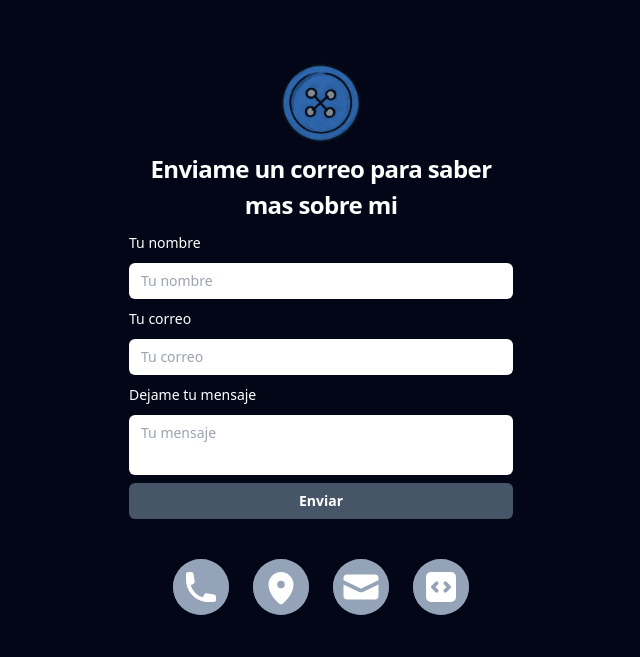
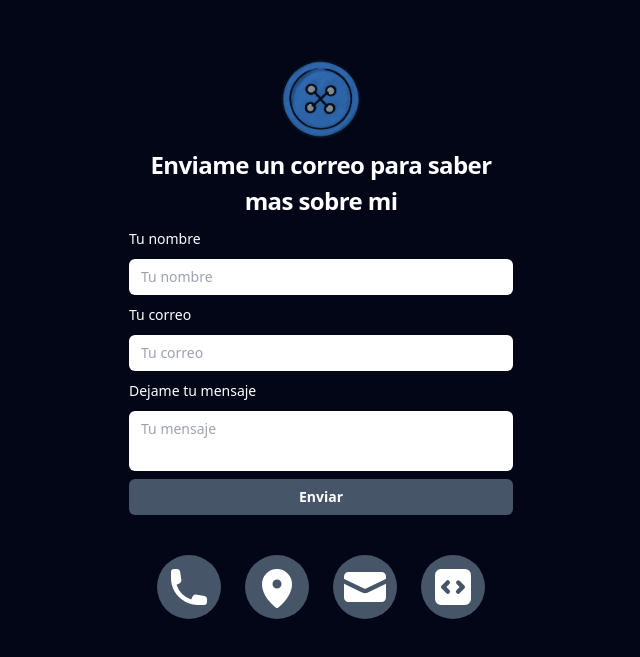
Before and after one commit to Carlos-Boton/Portafolio, a React (Create React App) app: page / in a window 1280 px wide. Shown: the part 2461-3118 px from the top of the page, without its empty margins (319-959 px from the left). Built offline with nearby package versions, Linux system fonts and the light colour scheme.

Commit message:
cambios en contacto

```diff
--- a/src/components/pages/contacto.jsx
+++ b/src/components/pages/contacto.jsx
@@ -106,13 +106,13 @@ const Contacto = ({ iconsContacto,iconosImagenes,logoSeleccionado }) => {
 
                 <div className=" w-full">
                     <div className="flex items-center justify-center w-full space-x-6">
-                        <div className="group relative w-14 h-14 z-10">
-                            <div className="absolute bg-slate-400 h-full w-full rounded-full z-20 p-2">
-                                <Icono1 className="w-10 h-10" />
+                        <div className="group relative w-16 h-16 z-10">
+                            <div className="absolute bg-slate-600 h-full w-full rounded-full z-20 p-2">
+                                <Icono1 className="w-12 h-12" />
                             </div>
-                            <div className="absolute transition-all w-14 h-14 bottom-0 group-hover:-bottom-[70px]">
+                            <div className="absolute transition-all w-14 h-14 bottom-1 left-1 group-hover:-bottom-[70px]">
                                 <div className="relative h-full w-full">
-                                    <div className="absolute transition-all left-0 group-hover:-left-[70px] h-full w-full bg-slate-500 rounded-full group-hover:w-[200px] p-3 group-hover:delay-300 delay-0 overflow-hidden">
+                                    <div className="absolute transition-all border-2 left-0 group-hover:-left-[70px] h-full w-full bg-slate-800 rounded-full group-hover:w-[200px] p-3 group-hover:delay-300 delay-0 overflow-hidden">
                                         <h3 className="opacity-0 scale-95 transition-all duration-300 text-xl text-center
                                         group-hover:opacity-100 group-hover:scale-100 group-hover:delay-[350ms] delay-0 whitespace-nowrap">+52 981 177 15 71</h3>
                                     </div>
@@ -120,13 +120,13 @@ const Contacto = ({ iconsContacto,iconosImagenes,logoSeleccionado }) => {
                             </div>
                         </div>
 
-                        <div className="group relative w-14 h-14 z-10">
-                            <div className="absolute bg-slate-400 h-full w-full rounded-full z-20 p-2">
-                                <Icono2 className="w-10 h-10" />
+                        <div className="group relative w-16 h-16 z-10">
+                            <div className="absolute bg-slate-600 h-full w-full rounded-full z-20 p-2">
+                                <Icono2 className="w-12 h-12" />
                             </div>
-                            <div className="absolute transition-all w-14 h-14 bottom-0 group-hover:-bottom-[70px]">
+                            <div className="absolute transition-all w-14 h-14 bottom-1 left-1 group-hover:-bottom-[70px]">
                                 <div className="relative h-full w-full">
-                                    <div className="absolute transition-all left-0 group-hover:-left-[80px] h-full w-full bg-slate-500 rounded-full group-hover:w-[220px] p-3 group-hover:delay-300 delay-0 overflow-hidden">
+                                    <div className="absolute transition-all border-2 left-0 group-hover:-left-[80px] h-full w-full bg-slate-800 rounded-full group-hover:w-[220px] p-3 group-hover:delay-300 delay-0 overflow-hidden">
                                         <h3 className="opacity-0 scale-95 transition-all duration-300 text-xl text-center
                                         group-hover:opacity-100 group-hover:scale-100 group-hover:delay-[350ms] delay-0 whitespace-nowrap">Campeche, campeche</h3>
                                     </div>
@@ -134,13 +134,13 @@ const Contacto = ({ iconsContacto,iconosImagenes,logoSeleccionado }) => {
                             </div>
                         </div>
 
-                        <div className="group relative w-14 h-14 z-10">
-                            <div className="absolute bg-slate-400 h-full w-full rounded-full z-20 p-2">
-                                <Icono3 className="w-10 h-10" />
+                        <div className="group relative w-16 h-16 z-10">
+                            <div className="absolute bg-slate-600 h-full w-full rounded-full z-20 p-2">
+                                <Icono3 className="w-12 h-12" />
                             </div>
-                            <div className="absolute transition-all w-14 h-14 bottom-0 group-hover:-bottom-[70px]">
+                            <div className="absolute transition-all w-14 h-14 bottom-1 left-1 group-hover:-bottom-[70px]">
                                 <div className="relative h-full w-full">
-                                    <div className="absolute transition-all left-0 group-hover:-left-[75px] h-full w-full bg-slate-500 rounded-full group-hover:w-[210px] p-3 group-hover:delay-300 delay-0 overflow-hidden">
+                                    <div className="absolute transition-all border-2 left-0 group-hover:-left-[75px] h-full w-full bg-slate-800 rounded-full group-hover:w-[210px] p-3 group-hover:delay-300 delay-0 overflow-hidden">
                                         <h3 className="opacity-0 scale-95 transition-all duration-300 text-xl text-center
                                         group-hover:opacity-100 group-hover:scale-100 group-hover:delay-[350ms] delay-0 whitespace-nowrap">carldfco@gmail.com</h3>
                                     </div>
@@ -148,13 +148,13 @@ const Contacto = ({ iconsContacto,iconosImagenes,logoSeleccionado }) => {
                             </div>
                         </div>
 
-                        <div className="group relative w-14 h-14 z-10">
-                            <div className="absolute bg-slate-400 h-full w-full rounded-full z-20 p-2">
-                                <Icono4 className="w-10 h-10" />
+                        <div className="group relative w-16 h-16 z-10">
+                            <div className="absolute bg-slate-600 h-full w-full rounded-full z-20 p-2">
+                                <Icono4 className="w-12 h-12" />
                             </div>
-                            <div className="absolute transition-all w-14 h-14 bottom-0 group-hover:-bottom-[70px]">
+                            <div className="absolute transition-all w-14 h-14 bottom-1 left-1 group-hover:-bottom-[70px]">
                                 <div className="relative h-full w-full">
-                                    <div className="absolute transition-all left-0 group-hover:-left-[20px] h-full w-full bg-slate-500 rounded-full group-hover:w-[100px] p-3 group-hover:delay-300 delay-0 overflow-hidden">
+                                    <div className="absolute transition-all border-2 left-0 group-hover:-left-[20px] h-full w-full bg-slate-800 rounded-full group-hover:w-[100px] p-3 group-hover:delay-300 delay-0 overflow-hidden">
                                         <h3 className="opacity-0 scale-95 transition-all duration-300 text-xl text-center
                                         group-hover:opacity-100 group-hover:scale-100 group-hover:delay-[350ms] delay-0 whitespace-nowrap">Github</h3>
                                     </div>
```
